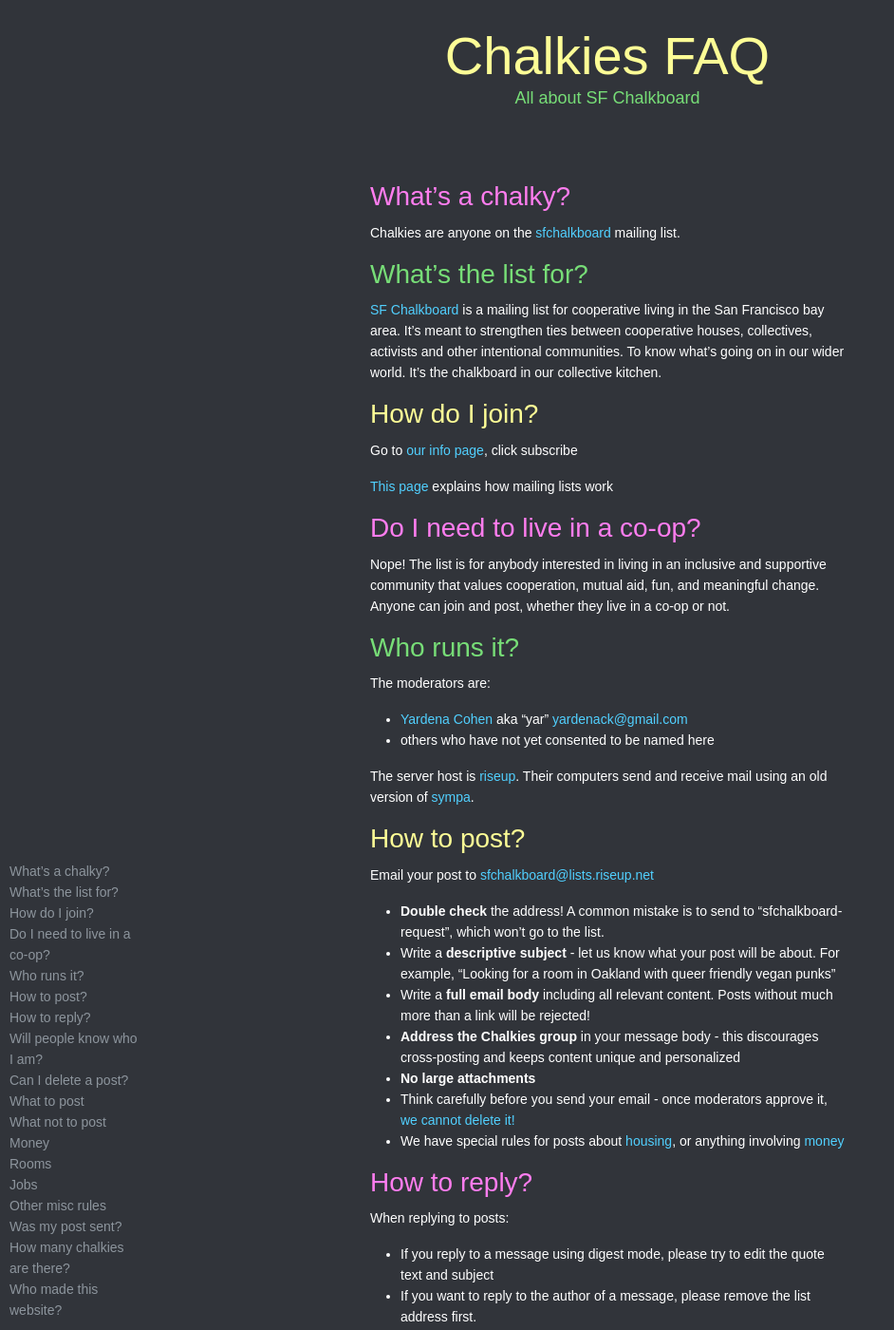
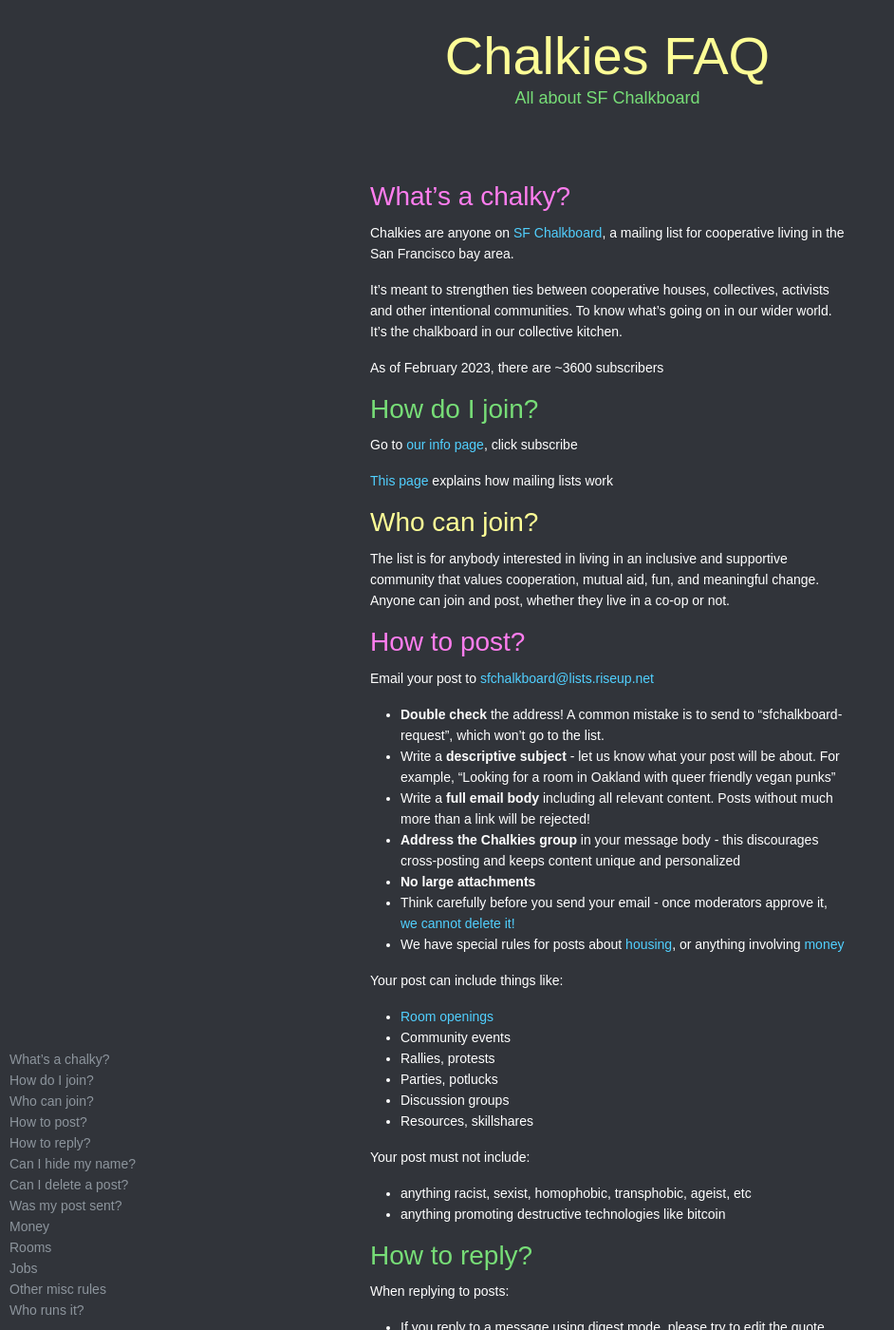
Before and after one commit to organicunity/chalkies.github.io, a Jekyll site: the page built from index.md, in a window 1280 px wide and 1400 px high. Shown: the whole window at 95% size, without its empty margins (0-942 px from the left). Built offline with Jekyll 4.4.1, drawn with Linux system fonts in a browser that asks for light colours; some web fonts are replaced; comment, search, counter and statistics services are not loaded; a style sheet for code colours, icons or effects is not loaded; our own code applies the rules of GitHub Pages for plain Markdown files; some of the changed text lies outside the part shown.

Commit message:
fewer & simpler sections

```diff
--- a/index.md
+++ b/index.md
@@ -6,11 +6,11 @@ tagline: All about SF Chalkboard
 
 # What's a chalky?
 
-Chalkies are anyone on the [sfchalkboard](https://lists.riseup.net/www/info/sfchalkboard) mailing list.
+Chalkies are anyone on [SF Chalkboard](https://lists.riseup.net/www/info/sfchalkboard), a mailing list for cooperative living in the San Francisco bay area.
 
-# What's the list for?
+It's meant to strengthen ties between cooperative houses, collectives, activists and other intentional communities. To know what's going on in our wider world. It's the chalkboard in our collective kitchen.
 
-[SF Chalkboard](https://lists.riseup.net/www/info/sfchalkboard) is a mailing list for cooperative living in the San Francisco bay area. It's meant to strengthen ties between cooperative houses, collectives, activists and other intentional communities. To know what's going on in our wider world. It's the chalkboard in our collective kitchen.
+As of February 2023, there are ~3600 subscribers
 
 # How do I join?
 
@@ -18,17 +18,9 @@ Go to [our info page](https://lists.riseup.net/www/info/sfchalkboard), click sub
 
 [This page](https://lists.riseup.net/www/help/introduction) explains how mailing lists work
 
-# Do I need to live in a co-op?
+# Who can join?
 
-Nope! The list is for anybody interested in living in an inclusive and supportive community that values cooperation, mutual aid, fun, and meaningful change. Anyone can join and post, whether they live in a co-op or not.
-
-# Who runs it?
-
-The moderators are:
-* [Yardena Cohen](https://yar.gay/) aka "yar" [<yardenack@gmail.com>](mailto:yardenack@gmail.com)
-* others who have not yet consented to be named here
-
-The server host is [riseup](https://riseup.net/). Their computers send and receive mail using an old version of [sympa](https://sympa-community.github.io/).
+The list is for anybody interested in living in an inclusive and supportive community that values cooperation, mutual aid, fun, and meaningful change. Anyone can join and post, whether they live in a co-op or not.
 
 # How to post?
 
@@ -41,6 +33,18 @@ Email your post to [sfchalkboard@lists.riseup.net](mailto:sfchalkboard@lists.ris
 * Think carefully before you send your email - once moderators approve it, [we cannot delete it!](#can-i-delete-a-post)
 * We have special rules for posts about [housing](#rooms), or anything involving [money](#money)
 
+Your post can include things like:
+* [Room openings](#rooms)
+* Community events
+* Rallies, protests
+* Parties, potlucks
+* Discussion groups
+* Resources, skillshares
+
+Your post must not include:
+* anything racist, sexist, homophobic, transphobic, ageist, etc
+* anything promoting destructive technologies like bitcoin
+
 # How to reply?
 
 When replying to posts:
@@ -51,32 +55,21 @@ When replying to posts:
     {:.do}
 * Riseup has a bug which fails to display the author's email address in some cases - digest users will not be able to see it, and the web archives will not show it either. We have reported this bug to riseup, but they will probably take a very long time to fix it. Sorry! If you're a digest user and you want to send a private reply, send it to [sfchalkboard-editors](mailto:sfchalkboard-editors@lists.riseup.net) and the moderators will put you in touch.
 
-# Will people know who I am?
+# Can I hide my name?
 
-Yes! It's an email list. Your name and email will be at the top.
+Whatever name your email software uses, it will be at the top of the post. If you don't want to show your name, you should configure your email software to not show it.
 
-If you'd like to post anonymously, [contact a mod](#who-runs-it) and one of us can send it for you. Or you can just say at the top of your email that you want to be anonymous. Then a mod can copy the text of your message and then reject the original.
+You cannot hide your email address. If you want to be fully anonymous, you will need to create a separate email address and use that.
+
+Alternatively, you can [contact a mod](#who-runs-it) and one of us can send it for you. Or you can just say at the top of your email that you want it to be anonymous. Then a mod can copy the text of your message and then reject the original.
 
 # Can I delete a post?
 
 No, sorry. We can delete it from the archives, but once everybody has received the email, we cannot delete it from their inboxes.
 
-# What to post
+# Was my post sent?
 
-* [Room openings](#rooms)
-* Community events
-* Parties, potlucks
-* Discussion groups
-* Resources, skillshares
-
-Examples of a good post:
-> Chalkboard community - there’s this protest in SF downtown tomorrow. We’d love your support, here are all of the logistics and details.
-{:.do}
-
-# What not to post
-
-* anything racist, sexist, homophobic, transphobic, ageist, etc
-* anything promoting destructive technologies like bitcoin
+Probably, unless you got a rejection notice. When in doubt, check the list archive. Some programs (like gmail) will not display the received version of a mail you sent, because they mark it as a duplicate.
 
 # Money
 
@@ -132,14 +125,12 @@ These would be OK:
 {:.do}
 EXCEPTION: Since there are many list members with businesses, and other list members who may want to support these businesses, each business is allowed ONE commercial post, ever. It can't sound like an ad. This is an experimental policy and if the Chalk starts to sound like Indie Craigslist, it will be rethought.
 
-# Was my post sent?
+# Who runs it?
 
-Probably, unless you got a rejection notice. When in doubt, check the list archive. Some programs (like gmail) will not display the received version of a mail you sent, because they mark it as a duplicate.
+The moderators are:
+* [Yardena Cohen](https://yar.gay/) aka "yar" [<yardenack@gmail.com>](mailto:yardenack@gmail.com)
+* others who have not yet consented to be named here
 
-# How many chalkies are there?
+The server host is [riseup](https://riseup.net/). Their computers send and receive mail using an old version of [sympa](https://sympa-community.github.io/).
 
-As of February 2023, there are ~3600 subscribers
-
-# Who made this website?
-
-The source code is [on github](https://github.com/chalkies/chalkies.github.io) and you can view the [contributers list](https://github.com/chalkies/chalkies.github.io/graphs/contributors). Anybody can [make/propose edits](https://github.com/chalkies/chalkies.github.io/edit/main/index.md)! You don't need to understand git or html, only [markdown](https://www.markdownguide.org/basic-syntax) and a [github account](https://github.com/login).
+This website's source code is [on github](https://github.com/chalkies/chalkies.github.io) and you can view the [contributers list](https://github.com/chalkies/chalkies.github.io/graphs/contributors). Anybody can [make/propose edits](https://github.com/chalkies/chalkies.github.io/edit/main/index.md)! You don't need to understand git or html, only [markdown](https://www.markdownguide.org/basic-syntax) and a [github account](https://github.com/login).
```
